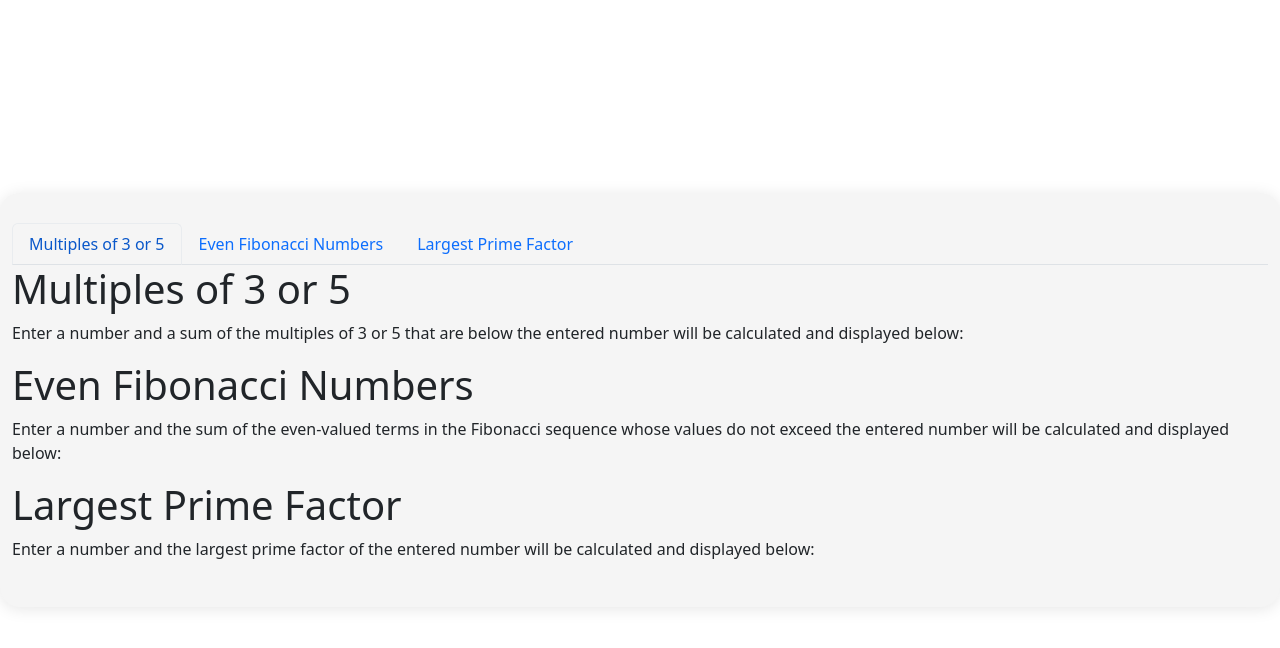
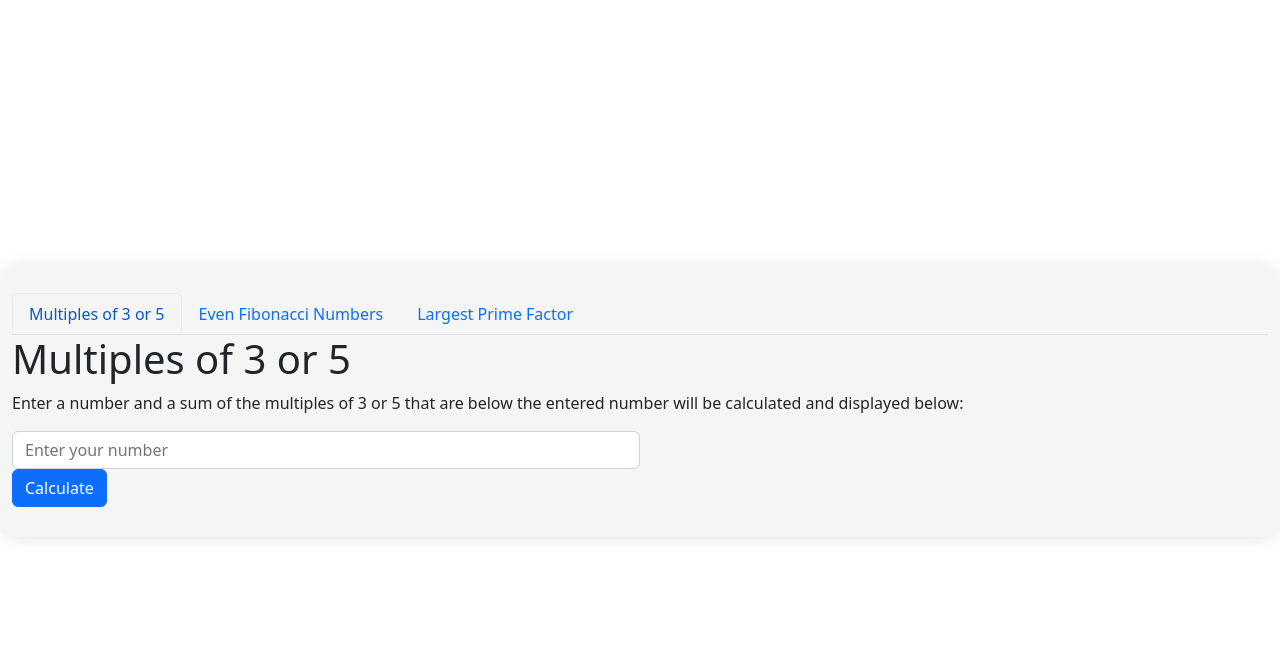
Before and after one commit to Lethabo-Mokgabudi/PEuler, a plain HTML site: page problems.html in a window 1280 px wide. Both pictures are taken after a click on the link "Multiples of 3 or 5". Drawn offline with nearby package versions, Linux system fonts and the light colour scheme.

Commit message:
Content box with tabs you can change and corresponding content is displayed

```diff
--- a/problems.html
+++ b/problems.html
@@ -12,11 +12,7 @@
     <body>
         <!--///////////////Tabs////////////////////-->
         <div class="container-fluid">
-            <!--<nav class="nav nav-pills nav-justified">
-                <a class="nav-link active" aria-current="page" href="#">Active</a>
-                <a class="nav-link" href="#">Much longer nav link</a>
-                <a class="nav-link" href="#">Link</a>
-              </nav>-->
+
 
             <ul class="nav nav-tabs">
                 <li class="nav-item">
@@ -32,45 +28,70 @@
             </ul>
 
             <!--////////////////MULTIPLES/////////////////-->
-            <div class="multiples">
+            <div class="content" >
                 <h1>
                     Multiples of 3 or 5
                 </h1>
                 <p>
                     Enter a number and a sum of the multiples of 3 or 5  that are below the entered number will be calculated and displayed below:
                 </p>
+                <div class="form-group">
+
+                    <input type="number" class="form-control" id="num-input" placeholder="Enter your number" style="width: 50%;">
+                </div>
+                <button type="submit" class="btn btn-primary">Calculate</button>
             </div>
 
             <!--////////////////FIBONACCI NUMBERS/////////////////-->
-            <div class="fibonacci">
+            <div class="content" >
                 <h1>
                     Even Fibonacci Numbers
                 </h1>
                 <p>
                     Enter a number and the sum of the even-valued terms in the Fibonacci sequence whose values do not exceed the entered number will be calculated and displayed below:
                 </p>
+                <div class="form-group">
+
+                    <input type="number" class="form-control" id="num-input" placeholder="Enter your number" style="width: 50%;">
+                </div>
+                <button type="submit" class="btn btn-primary">Calculate</button>
             </div>
 
             <!--////////////////LARGEST PRIME FACTOR/////////////////-->
-            <div class="prime-factor">
+            <div class="content" >
                 <h1>
                     Largest Prime Factor
                 </h1>
                 <p>
                     Enter a number and the largest prime factor of the entered number will be calculated and displayed below:
                 </p>
+                <div class="form-group">
+
+                    <input type="number" class="form-control" id="num-input" placeholder="Enter your number" style="width: 50%;">
+                </div>
+                <button type="submit" class="btn btn-primary" style=>Calculate</button>
             </div>
         </div>
 
 
+    </body>
+
+    <!--//////////////JAVASCRIPT//////////////////-->
+    <script>
+        const tabs=document.querySelectorAll('.nav-link');
+        const all_content=document.querySelectorAll('.content');
+
+        tabs.forEach((tab, index)=>{
+            tab.addEventListener('click', (e)=>{
+
+
+                all_content.forEach(content=>{content.classList.remove('active')});
+                all_content[index].classList.add('active');
+            })
+        })
 
 
 
-        <!---->
-
-
-        <!---->
-
-    </body>
+    </script>
 
 </html>
--- a/styles.css
+++ b/styles.css
@@ -13,3 +13,11 @@ body{
     box-shadow: 0 2px 16px rgba(0, 0, 0, .1);
     border-radius: 20px;
 }
+
+.container-fluid .content{
+    display: none;
+}
+
+.container-fluid .content.active{
+    display: block;
+}
```
